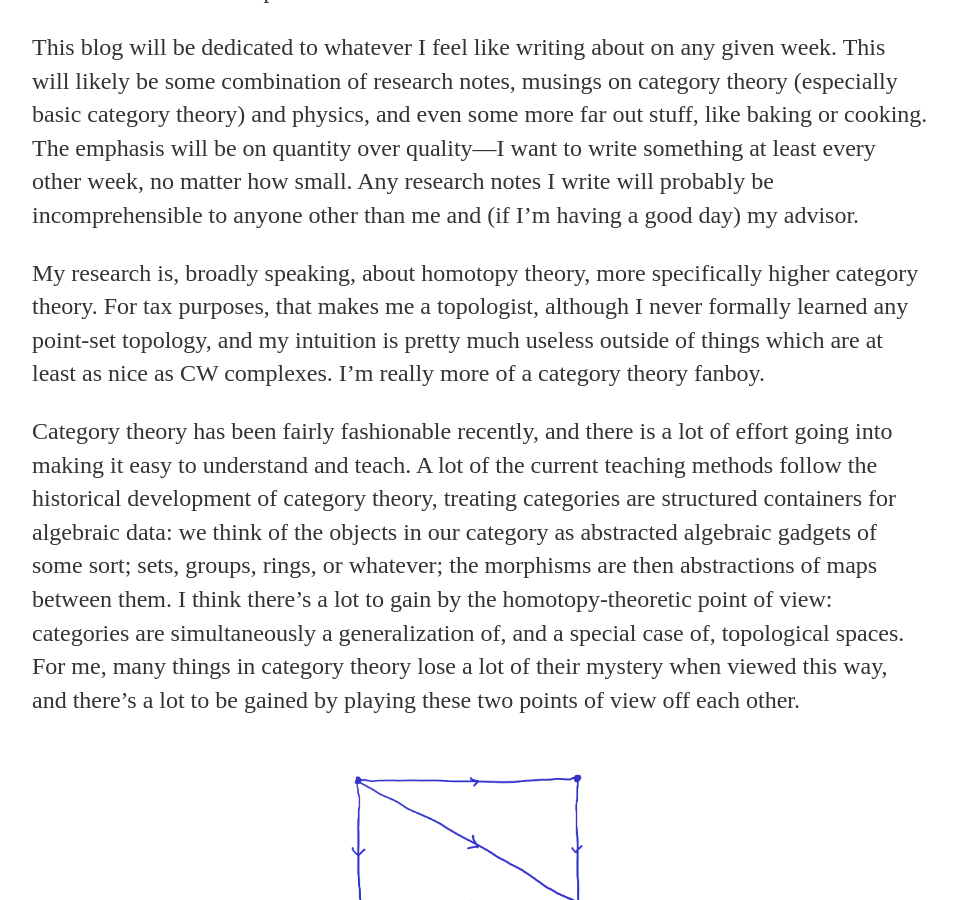
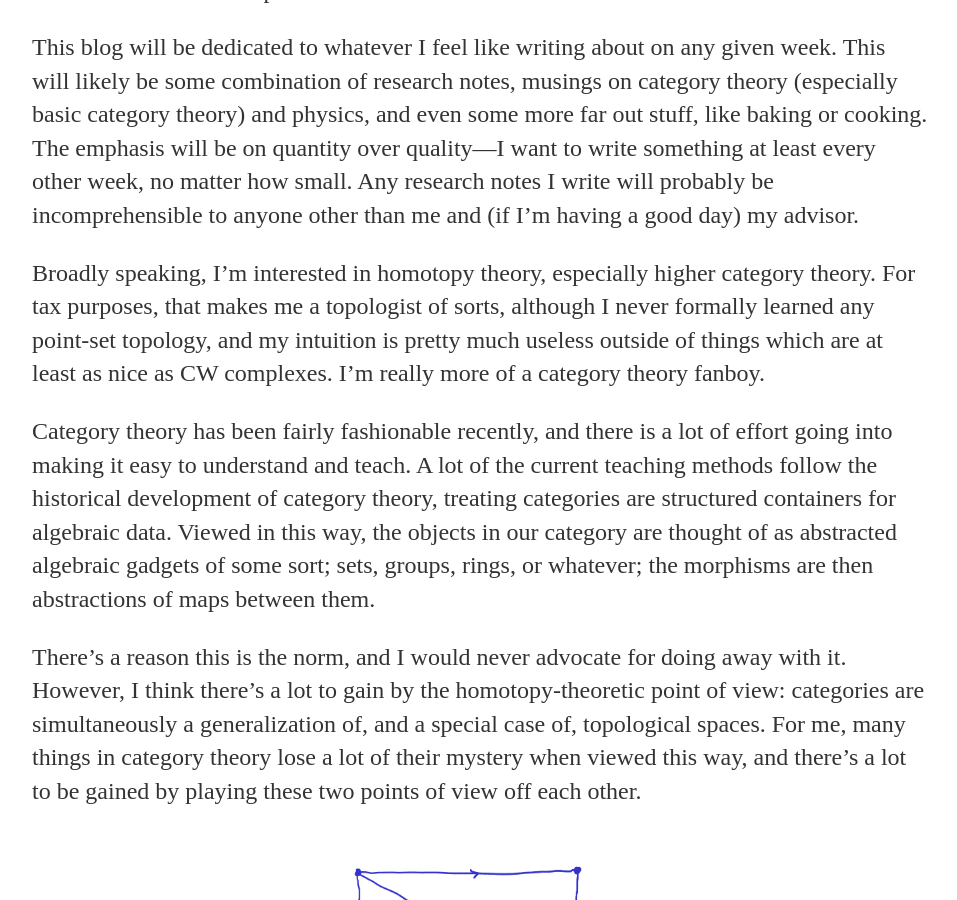
Before and after one commit to angusrush/angusrush.github.io, a Jekyll site: the page built from _posts/2021-05-03-first-post.markdown, in a window 1280 px wide and 900 px high, scrolled down 303 px. Shown: the whole window, without its empty margins (160-1117 px from the left). Built offline with Jekyll 4.4.1, drawn with Linux system fonts in a browser that asks for light colours; some of the changed text lies outside the part shown.

Commit message:
Wrote a bit more

```diff
--- a/_posts/2021-05-03-first-post.markdown
+++ b/_posts/2021-05-03-first-post.markdown
@@ -15,23 +15,26 @@ over quality---I want to write something at least every other week, no matter
 how small. Any research notes I write will probably be incomprehensible to
 anyone other than me and (if I'm having a good day) my advisor.
 
-My research is, broadly speaking, about homotopy theory, more specifically
-higher category theory. For tax purposes, that makes me a topologist, although
-I never formally learned any point-set topology, and my intuition is pretty
-much useless outside of things which are at least as nice as CW complexes. I'm
+Broadly speaking, I'm interested in homotopy theory, especially higher category
+theory. For tax purposes, that makes me a topologist of sorts, although I never
+formally learned any point-set topology, and my intuition is pretty much
+useless outside of things which are at least as nice as CW complexes. I'm
 really more of a category theory fanboy.
 
 Category theory has been fairly fashionable recently, and there is a lot of
 effort going into making it easy to understand and teach. A lot of the current
 teaching methods follow the historical development of category theory, treating
-categories are structured containers for algebraic data: we think of the
-objects in our category as abstracted algebraic gadgets of some sort; sets,
-groups, rings, or whatever; the morphisms are then abstractions of maps between
-them. I think there's a lot to gain by the homotopy-theoretic point of view:
-categories are simultaneously a generalization of, and a special case of,
-topological spaces.  For me, many things in category theory lose a lot of their
-mystery when viewed this way, and there's a lot to be gained by playing these
-two points of view off each other.
+categories are structured containers for algebraic data. Viewed in this way,
+the objects in our category are thought of as abstracted algebraic gadgets of
+some sort; sets, groups, rings, or whatever; the morphisms are then
+abstractions of maps between them.
+
+There's a reason this is the norm, and I would never advocate for doing away
+with it. However, I think there's a lot to gain by the homotopy-theoretic point
+of view: categories are simultaneously a generalization of, and a special case
+of, topological spaces. For me, many things in category theory lose a lot of
+their mystery when viewed this way, and there's a lot to be gained by playing
+these two points of view off each other.
 
 ![algebra and geometry]({{ site.url }}/assets/images/algebra_and_geometry.png){: .center-image }
 
@@ -58,4 +61,4 @@ the following rough dictionary.
 | functor $$F: \category{C} \to \category{D}$$                    | continuous map $$f: X \to Y$$ |
 | natural transformations $$\eta: F \Rightarrow G$$               | homotopy $$H: f \sim g$$      |
 
-Possibly the fundamental idea in homotopy theory is that both category theory and topology are subsumed by higher categories. Categories are higher categories where there are no non-invertible $$n$$-morphisms for $$n > 1$$, and no non-trivial $$n$$-morphisms for $$n > 2$$, and topological spaces are higher categories with no non-invertible $$n$$-morphisms for any $$n$$.
+But I'll write more about this next week.
```
